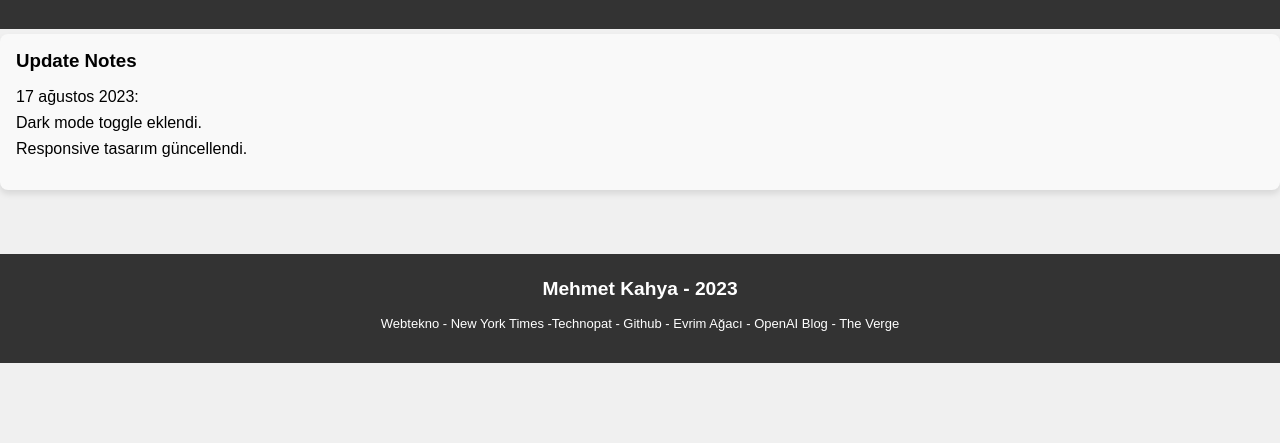
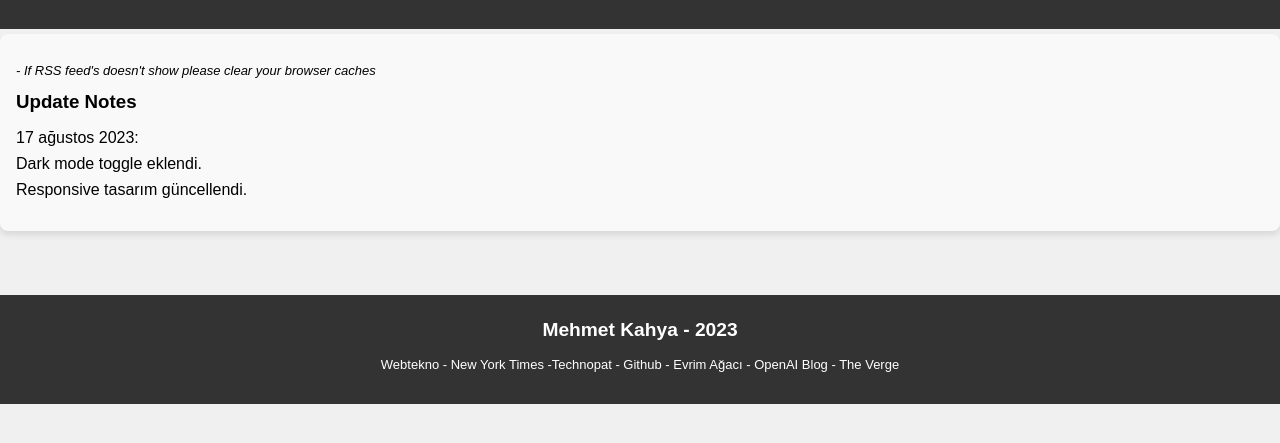
Before and after one commit to mehmetkahya0/rss, a plain HTML site: page index.html in a window 1280 px wide. Shown: the part 115-558 px from the top of the page. Drawn offline with Linux system fonts and the light colour scheme; no server answers.

Commit message:
Update index.html

```diff
--- a/index.html
+++ b/index.html
@@ -32,6 +32,8 @@
   <!-- Ana içerik bölümü -->
   <main class="content">
     <section id="update-notes">
+      <p style="font-style: italic; font-weight: lighter; font-size: small;">- If RSS feed's doesn't show please clear
+        your browser caches</p>
       <h3>Update Notes</h3>
       <ul id="update-list">
         <!-- Yenilikler burada listelenecek -->
```
Lines whose indentation alone changed are shown as unchanged.
